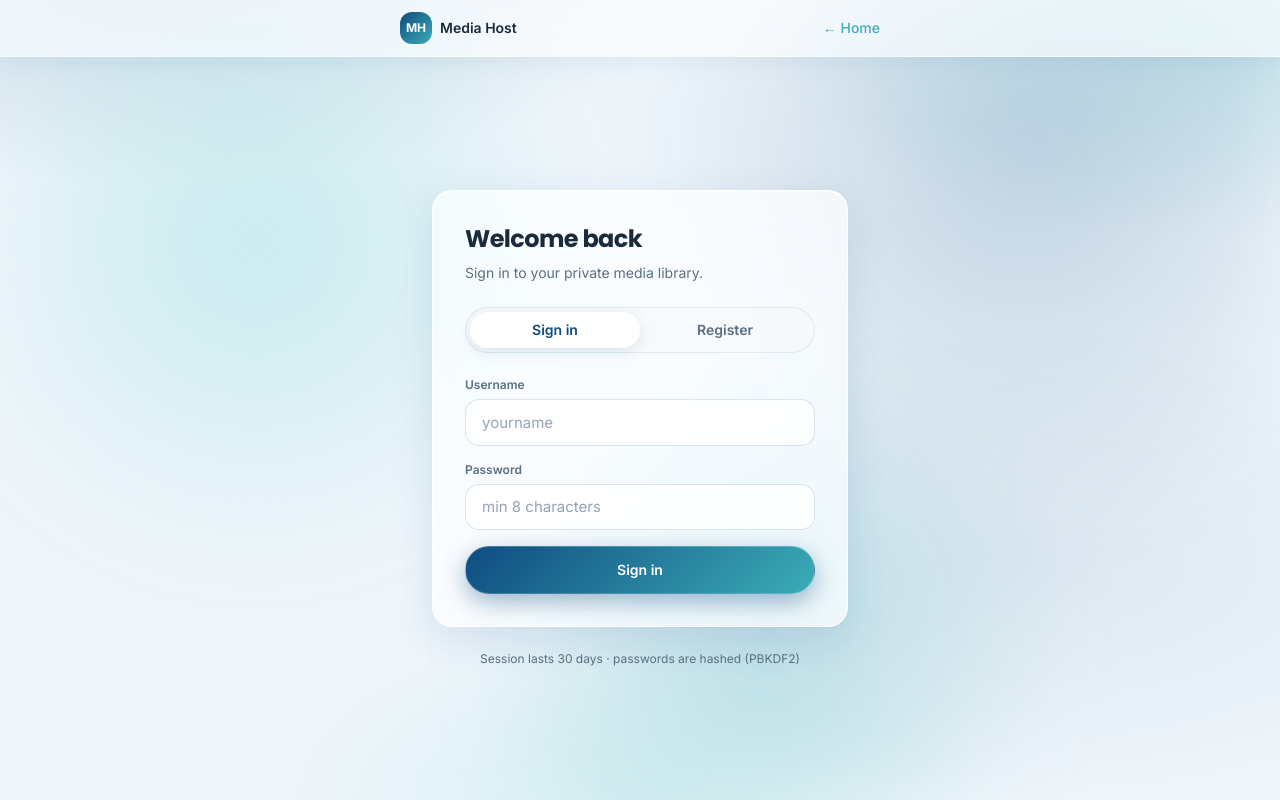
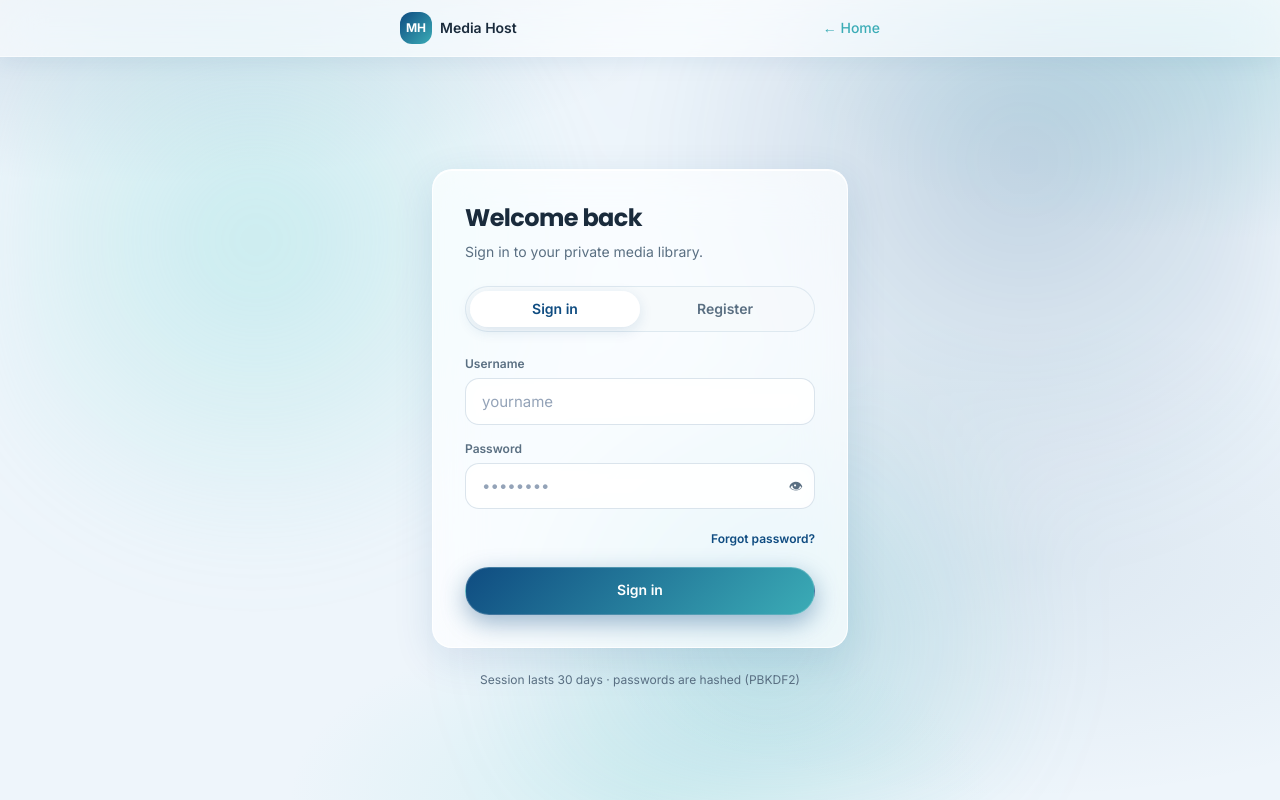
Before and after one commit to BluHExH/media-host, a Next.js app: page /login in a window 1280 px wide. Built offline with nearby package versions, Linux system fonts and the light colour scheme.

Commit message:
Login: show-password eye + forgot link; server upload blocks video/audio

```diff
--- a/src/app/api/upload/route.ts
+++ b/src/app/api/upload/route.ts
@@ -5,6 +5,7 @@ import {
   computeExpiry,
   guessMime,
   isAllowedMime,
+  mediaDisabledMessage,
   sanitizeAlbum,
   MAX_UPLOAD_BYTES,
   MAX_UPLOAD_LABEL,
@@ -12,7 +13,6 @@ import {
 
 export const runtime = "edge";
 
-/** Legacy server upload — still works for smaller files / tools (nobg, upscale). Prefer client upload for video. */
 export async function POST(request: NextRequest) {
   try {
     const ip = getClientIp(request);
@@ -39,17 +39,17 @@ export async function POST(request: NextRequest) {
     const isPublic = formData.get("public") === "1" || formData.get("public") === "true";
     const mime = guessMime(file.name, file.type);
 
+    const disabled = mediaDisabledMessage(mime);
+    if (disabled) {
+      return NextResponse.json({ error: disabled }, { status: 403 });
+    }
     if (!isAllowedMime(mime)) {
-      return NextResponse.json({ error: "Invalid type" }, { status: 400 });
+      return NextResponse.json({ error: "Invalid type — images and HTML only" }, { status: 400 });
     }
     if (file.size > MAX_UPLOAD_BYTES) {
-      return NextResponse.json(
-        { error: `Max ${MAX_UPLOAD_LABEL}. Use the library uploader for large video.` },
-        { status: 400 }
-      );
+      return NextResponse.json({ error: `Max ${MAX_UPLOAD_LABEL}` }, { status: 400 });
     }
 
-    // Server path still limited by platform body size — OK for images/tools
     const blob = await put(`${album}/${file.name}`, file, {
       access: "public",
       addRandomSuffix: true,
--- a/src/app/login/page.tsx
+++ b/src/app/login/page.tsx
@@ -8,7 +8,6 @@ const RK = "media_host_refresh";
 
 function safeNext(raw: string | null): string {
   if (!raw) return "/library";
-  // only same-origin relative paths; block //evil.com and javascript:
   if (!raw.startsWith("/") || raw.startsWith("//") || raw.includes(":")) return "/library";
   return raw;
 }
@@ -19,6 +18,8 @@ function LoginForm() {
   const [tab, setTab] = useState<"login" | "register">("login");
   const [username, setUsername] = useState("");
   const [password, setPassword] = useState("");
+  const [email, setEmail] = useState("");
+  const [showPass, setShowPass] = useState(false);
   const [error, setError] = useState("");
   const [loading, setLoading] = useState(false);
 
@@ -40,6 +41,11 @@ function LoginForm() {
       setError("Password must be at least 8 characters");
       return;
     }
+    if (tab === "register" && !email.trim()) {
+      setLoading(false);
+      setError("Email required (needed for password recovery)");
+      return;
+    }
     const endpoint = tab === "register" ? "/api/auth/register" : "/api/auth/login";
     const res = await fetch(endpoint, {
       method: "POST",
@@ -48,6 +54,7 @@ function LoginForm() {
         username: username.trim().toLowerCase(),
         password,
         displayName: username.trim(),
+        email: email.trim().toLowerCase() || undefined,
       }),
     });
     const data = await res.json();
@@ -73,28 +80,48 @@ function LoginForm() {
             >
               MH
             </div>
-            <span className="text-sm font-semibold" style={{ color: "#1A2B3C" }}>Media Host</span>
+            <span className="text-sm font-semibold" style={{ color: "#1A2B3C" }}>
+              Media Host
+            </span>
           </Link>
-          <Link href="/" className="text-sm font-medium" style={{ color: "#3BACB6" }}>← Home</Link>
+          <Link href="/" className="text-sm font-medium" style={{ color: "#3BACB6" }}>
+            ← Home
+          </Link>
         </div>
       </header>
       <div className="mx-auto flex w-full max-w-md flex-1 flex-col justify-center px-4 py-12">
         <div className="mh-fade-up mh-glass-strong p-8">
-          <h1 className="text-2xl font-bold tracking-tight" style={{ color: "#1A2B3C", fontFamily: "var(--font-display), sans-serif" }}>
+          <h1
+            className="text-2xl font-bold tracking-tight"
+            style={{ color: "#1A2B3C", fontFamily: "var(--font-display), sans-serif" }}
+          >
             {tab === "login" ? "Welcome back" : "Create your account"}
           </h1>
           <p className="mt-2 text-sm" style={{ color: "#5a6f82" }}>
-            {tab === "login" ? "Sign in to your private media library." : "Free forever. Files stay private to your account."}
+            {tab === "login"
+              ? "Sign in to your private media library."
+              : "Free forever. Use a real email for password recovery."}
           </p>
           <div
             className="mt-6 flex rounded-full p-1"
-            style={{ background: "rgba(245,249,252,0.8)", border: "1px solid rgba(15,76,129,0.1)" }}
+            style={{
+              background: "rgba(245,249,252,0.8)",
+              border: "1px solid rgba(15,76,129,0.1)",
+            }}
           >
             <button
               type="button"
               onClick={() => setTab("login")}
               className="flex-1 rounded-full py-2 text-sm font-semibold transition"
-              style={tab === "login" ? { background: "rgba(255,255,255,0.95)", color: "#0F4C81", boxShadow: "0 4px 14px rgba(15,76,129,0.12)" } : { color: "#5a6f82" }}
+              style={
+                tab === "login"
+                  ? {
+                      background: "rgba(255,255,255,0.95)",
+                      color: "#0F4C81",
+                      boxShadow: "0 4px 14px rgba(15,76,129,0.12)",
+                    }
+                  : { color: "#5a6f82" }
+              }
             >
               Sign in
             </button>
@@ -102,27 +129,101 @@ function LoginForm() {
               type="button"
               onClick={() => setTab("register")}
               className="flex-1 rounded-full py-2 text-sm font-semibold transition"
-              style={tab === "register" ? { background: "rgba(255,255,255,0.95)", color: "#0F4C81", boxShadow: "0 4px 14px rgba(15,76,129,0.12)" } : { color: "#5a6f82" }}
+              style={
+                tab === "register"
+                  ? {
+                      background: "rgba(255,255,255,0.95)",
+                      color: "#0F4C81",
+                      boxShadow: "0 4px 14px rgba(15,76,129,0.12)",
+                    }
+                  : { color: "#5a6f82" }
+              }
             >
               Register
             </button>
           </div>
           <form onSubmit={submit} className="mt-6 space-y-4">
             <div>
-              <label className="mb-1.5 block text-xs font-semibold" style={{ color: "#5a6f82" }}>Username</label>
-              <input value={username} onChange={(e) => setUsername(e.target.value)} autoComplete="username" className="mh-input" placeholder="yourname" />
+              <label className="mb-1.5 block text-xs font-semibold" style={{ color: "#5a6f82" }}>
+                Username
+              </label>
+              <input
+                value={username}
+                onChange={(e) => setUsername(e.target.value)}
+                autoComplete="username"
+                className="mh-input"
+                placeholder="yourname"
+              />
             </div>
+            {tab === "register" && (
+              <div>
+                <label className="mb-1.5 block text-xs font-semibold" style={{ color: "#5a6f82" }}>
+                  Email
+                </label>
+                <input
+                  type="email"
+                  value={email}
+                  onChange={(e) => setEmail(e.target.value)}
+                  autoComplete="email"
+                  className="mh-input"
+                  placeholder="you@email.com"
+                  required
+                />
+              </div>
+            )}
             <div>
-              <label className="mb-1.5 block text-xs font-semibold" style={{ color: "#5a6f82" }}>Password</label>
-              <input type="password" value={password} onChange={(e) => setPassword(e.target.value)} autoComplete={tab === "register" ? "new-password" : "current-password"} className="mh-input" placeholder="min 8 characters" />
+              <label className="mb-1.5 block text-xs font-semibold" style={{ color: "#5a6f82" }}>
+                Password
+              </label>
+              <div className="relative">
+                <input
+                  type={showPass ? "text" : "password"}
+                  value={password}
+                  onChange={(e) => setPassword(e.target.value)}
+                  autoComplete={tab === "register" ? "new-password" : "current-password"}
+                  className="mh-input pr-12"
+                  placeholder={tab === "register" ? "min 8 characters" : "••••••••"}
+                />
+                <button
+                  type="button"
+                  onClick={() => setShowPass((s) => !s)}
+                  className="absolute right-3 top-1/2 -translate-y-1/2 text-sm"
+                  style={{ color: "#5a6f82" }}
+                  aria-label={showPass ? "Hide password" : "Show password"}
+                  title={showPass ? "Hide" : "Show"}
+                >
+                  {showPass ? "🙈" : "👁"}
+                </button>
+              </div>
             </div>
-            {error && <p className="rounded-xl border border-red-200 bg-red-50/90 px-3 py-2 text-sm text-red-700">{error}</p>}
-            <button type="submit" disabled={loading} className="mh-btn mh-btn-primary h-12 w-full disabled:opacity-50">
+            {tab === "login" && (
+              <div className="text-right">
+                <Link
+                  href="/forgot-password"
+                  className="text-xs font-semibold underline"
+                  style={{ color: "#0F4C81" }}
+                >
+                  Forgot password?
+                </Link>
+              </div>
+            )}
+            {error && (
+              <p className="rounded-xl border border-red-200 bg-red-50/90 px-3 py-2 text-sm text-red-700">
+                {error}
+              </p>
+            )}
+            <button
+              type="submit"
+              disabled={loading}
+              className="mh-btn mh-btn-primary h-12 w-full disabled:opacity-50"
+            >
               {loading ? "Please wait…" : tab === "register" ? "Create account" : "Sign in"}
             </button>
           </form>
         </div>
-        <p className="mt-6 text-center text-xs" style={{ color: "#5a6f82" }}>Session lasts 30 days · passwords are hashed (PBKDF2)</p>
+        <p className="mt-6 text-center text-xs" style={{ color: "#5a6f82" }}>
+          Session lasts 30 days · passwords are hashed (PBKDF2)
+        </p>
       </div>
     </div>
   );
@@ -130,7 +231,13 @@ function LoginForm() {
 
 export default function LoginPage() {
   return (
-    <Suspense fallback={<div className="flex min-h-screen items-center justify-center" style={{ color: "#5a6f82" }}>Loading…</div>}>
+    <Suspense
+      fallback={
+        <div className="flex min-h-screen items-center justify-center" style={{ color: "#5a6f82" }}>
+          Loading…
+        </div>
+      }
+    >
       <LoginForm />
     </Suspense>
   );
```
